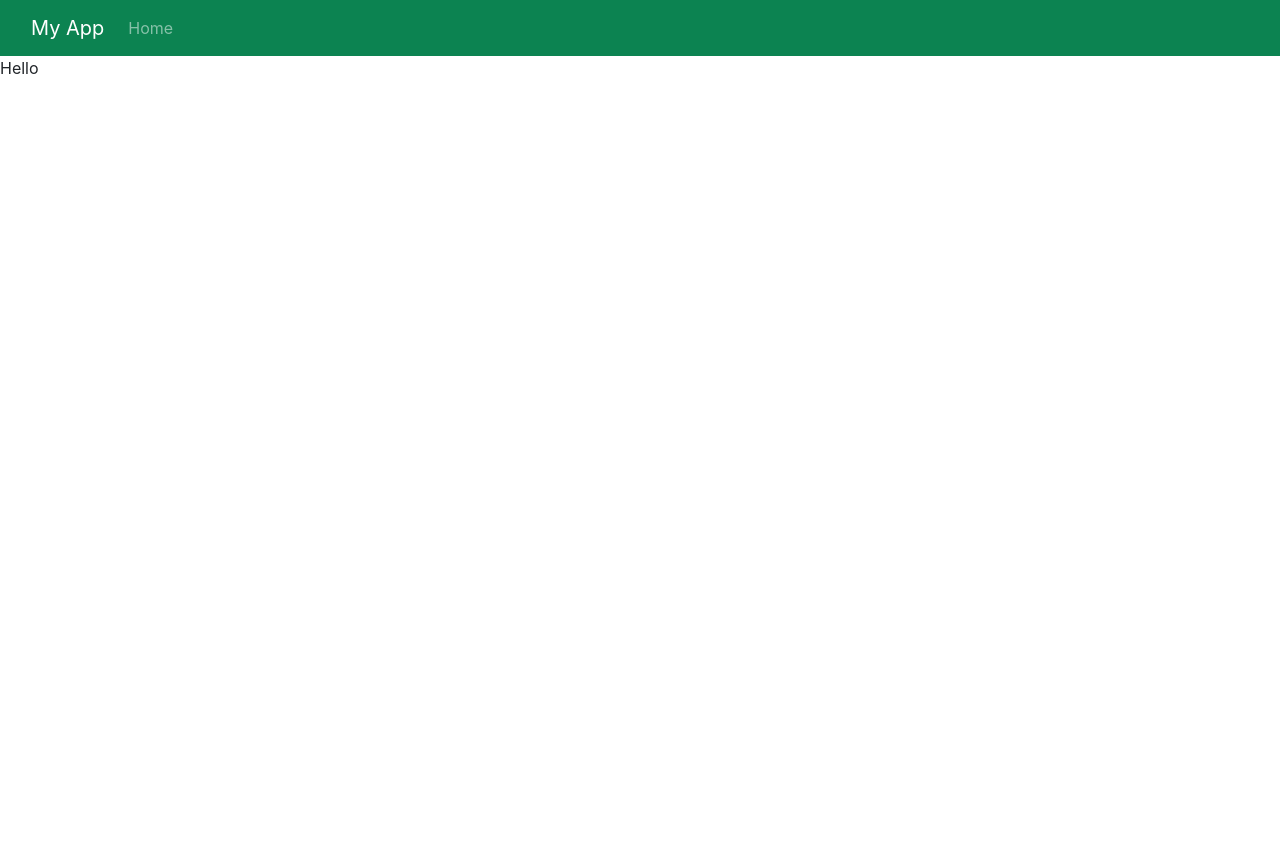
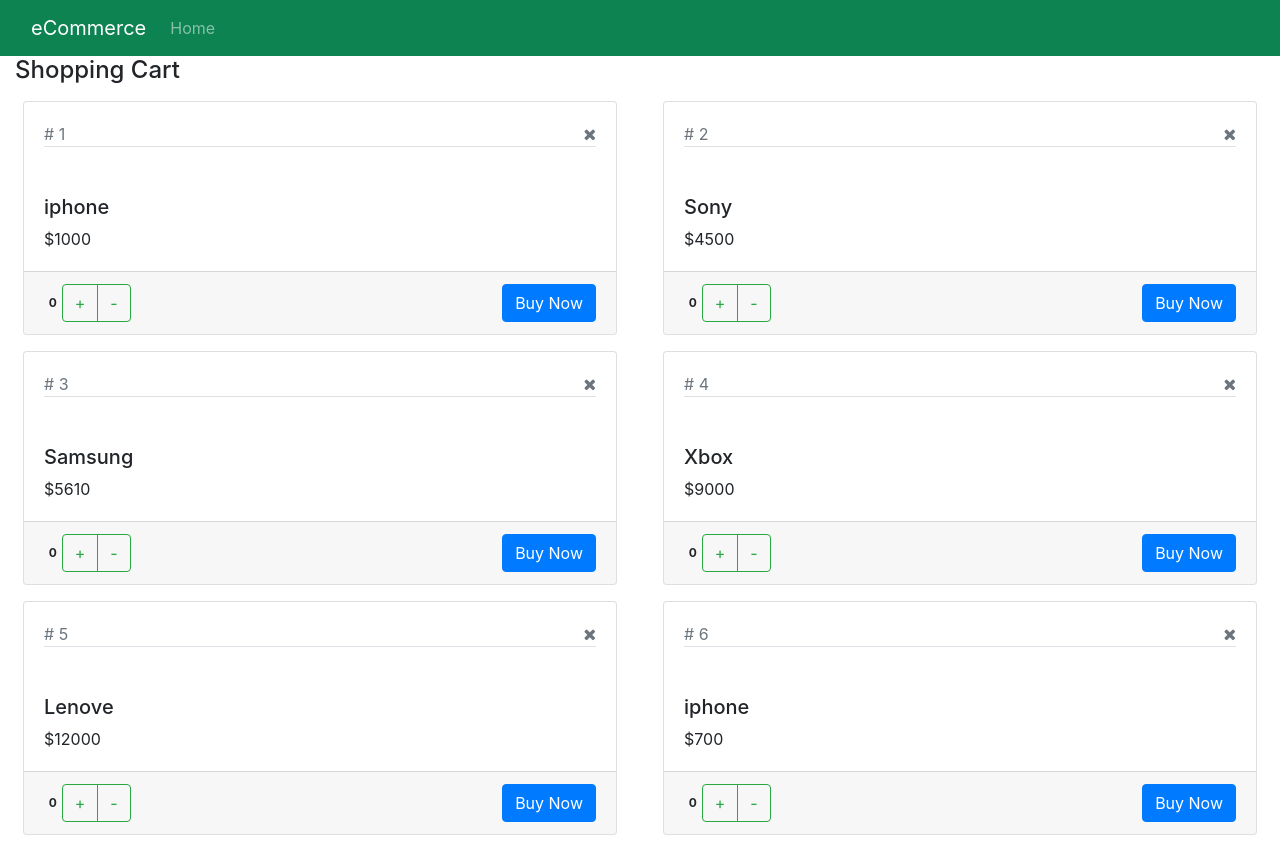
Before and after one commit to olusegunakindipe/react_e-commerce, a React (Create React App) app: page / in a window 1280 px wide. Before the commit the page ends 800 px from the top, so only its background shows below. Built offline with nearby package versions, Linux system fonts and the light colour scheme.

Commit message:
update general structure

```diff
--- a/package.json
+++ b/package.json
@@ -7,6 +7,7 @@
     "@testing-library/react": "^11.2.5",
     "@testing-library/user-event": "^12.8.3",
     "bootstrap": "^4.6.0",
+    "font-awesome": "^4.7.0",
     "jquery": "^3.6.0",
     "popper.js": "^1.16.1",
     "react": "^17.0.2",
--- a/public/index.html
+++ b/public/index.html
@@ -12,7 +12,7 @@
 
     <link rel="manifest" href="%PUBLIC_URL%/manifest.json" />
 
-    <title>React App</title>
+    <title>eCommerce</title>
   </head>
   <body>
     <div id="root"></div>
--- a/src/App.js
+++ b/src/App.js
@@ -1,13 +1,14 @@
 import React, {Component}from "react";
 import './App.css';
-import MainContent from "./MainContent";
+// import MainContent from "./MainContent";
 import Navbar from './Navbar.js';
+import ShoppingCart from "./ShoppingCart";
 
 function App() {
   return (
     <React.Fragment>
       <Navbar/>
-      <MainContent/>
+      <ShoppingCart/>
     </React.Fragment>
   );
 }
--- a/src/MainContent.js
+++ /dev/null
@@ -1,14 +0,0 @@
-import React, {Component} from "react";
-
-class MainContent extends Component{
-    render(){
-
-        return(
-        <React.Fragment>
-            Hello
-        </React.Fragment>
-        )
-    }
-}
-
-export default MainContent;
--- a/src/Navbar.js
+++ b/src/Navbar.js
@@ -7,7 +7,7 @@
         <React.Fragment>
             <nav className="navbar navbar-expand-lg navbar-dark bg-dark navbar-style">
                 <div className="container-fluid">
-                    <a className="navbar-brand" href="/#">My App</a>
+                    <a className="navbar-brand" href="/#">eCommerce</a>
                     <button className="navbar-toggler" type="button" data-bs-toggle="collapse" data-bs-target="/#navbarSupportedContent" aria-controls="navbarSupportedContent" aria-expanded="false" aria-label="Toggle navigation">
                         <span className="navbar-toggler-icon"></span>
                      </button>
--- a/src/index.css
+++ b/src/index.css
@@ -1,3 +1,7 @@
 .navbar-style{
   background-color:#0c8351 !important ;
 }
+
+.hand-icon{
+  cursor: pointer;
+}
--- a/src/index.js
+++ b/src/index.js
@@ -5,6 +5,7 @@
 import "bootstrap/dist/css/bootstrap.css";
 import "popper.js/dist/umd/popper";
 import './index.css';
+import "font-awesome/css/font-awesome.css"
 import App from './App';
 import reportWebVitals from './reportWebVitals';
 
```
Also changed, not shown: 1 other file (tests, documents, lock files or other folders).
